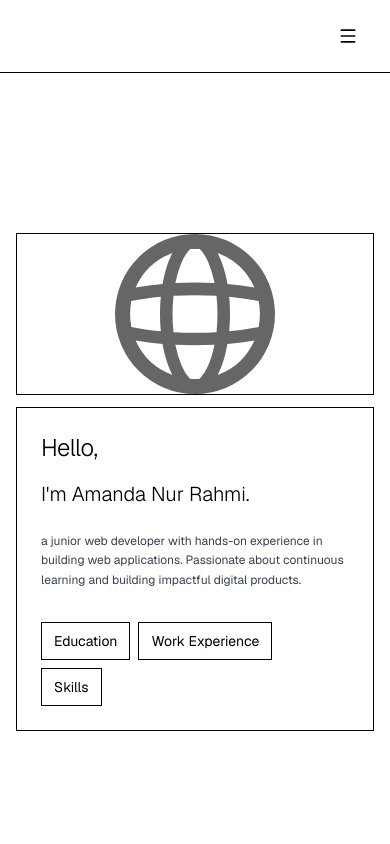
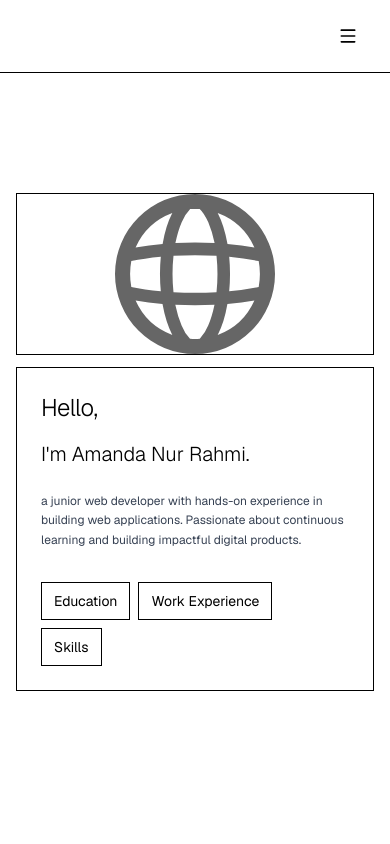
Before and after one commit to brmandw/me, a Next.js app: page / in a window 390 px wide. Shown: the top 844 px of the page. Built offline with nearby package versions, Linux system fonts and the light colour scheme.

Commit message:
fix: adjust padding based on detailOpen state in App component

```diff
--- a/src/app/page.js
+++ b/src/app/page.js
@@ -110,7 +110,7 @@ function App() {
         </div>
       )}
 
-      <div className="md:ml-62 md:mr-10 pt-15 md:pt-0">
+      <div className={`md:ml-62 md:mr-10 ${detailOpen ? 'pt-15' : 'pt-5'} md:pt-0`}>
         <section id="about" className="min-h-screen flex items-center px-4 md:px-12 py-10 md:py-12">
           <div className="w-full max-w-6xl">
             <div className={`flex ${detailOpen ? 'flex-col' : 'flex-col-reverse'} md:flex-row gap-3 md:gap-4`}>
```
